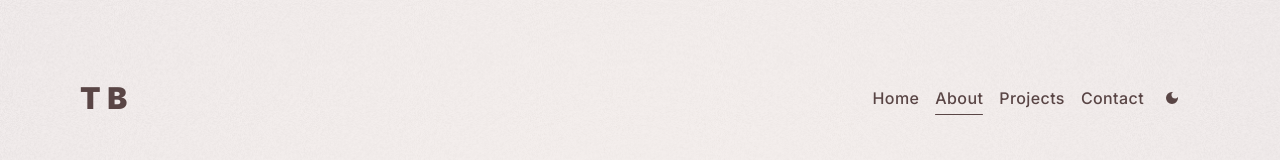
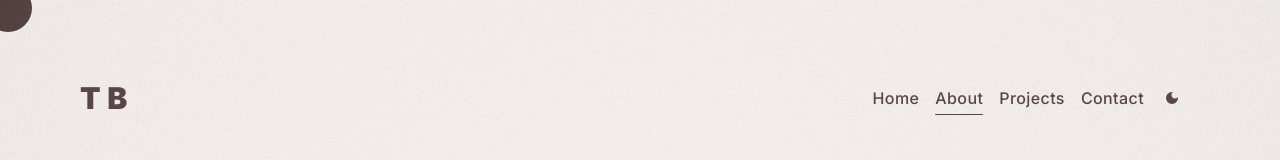
Before and after one commit to thomassbooth/Thomas-Booth-Portfolio, a Next.js app: page /about in a window 1280 px wide. Shown: the top 160 px of the page. Built offline with nearby package versions, Linux system fonts and the light colour scheme.

Commit message:
silly update

```diff
--- a/components/CircleCursor.tsx
+++ b/components/CircleCursor.tsx
@@ -1,6 +1,6 @@
 'use client'
 
-import { useEffect, useState } from "react"
+import { useEffect } from "react"
 import { motion } from 'framer-motion'
 import { useGlobalContext } from "@/app/Providers/GlobalProvider"
 
@@ -39,7 +39,7 @@ const CircleCursor = () => {
   return !loading && (
     <>
         <motion.div
-        className = 'hidden md:visible bg-pastel-brown-dark mix-blend-difference pointer-events-none h-12 w-12 rounded-full z-20 fixed top-0 left-0'
+        className = 'hidden md:block bg-pastel-brown-dark mix-blend-difference pointer-events-none h-12 w-12 rounded-full z-20 fixed top-0 left-0'
         // @ts-ignore
         variants = {mouseVariants}
         animate = {cursorVariant}/>
```
